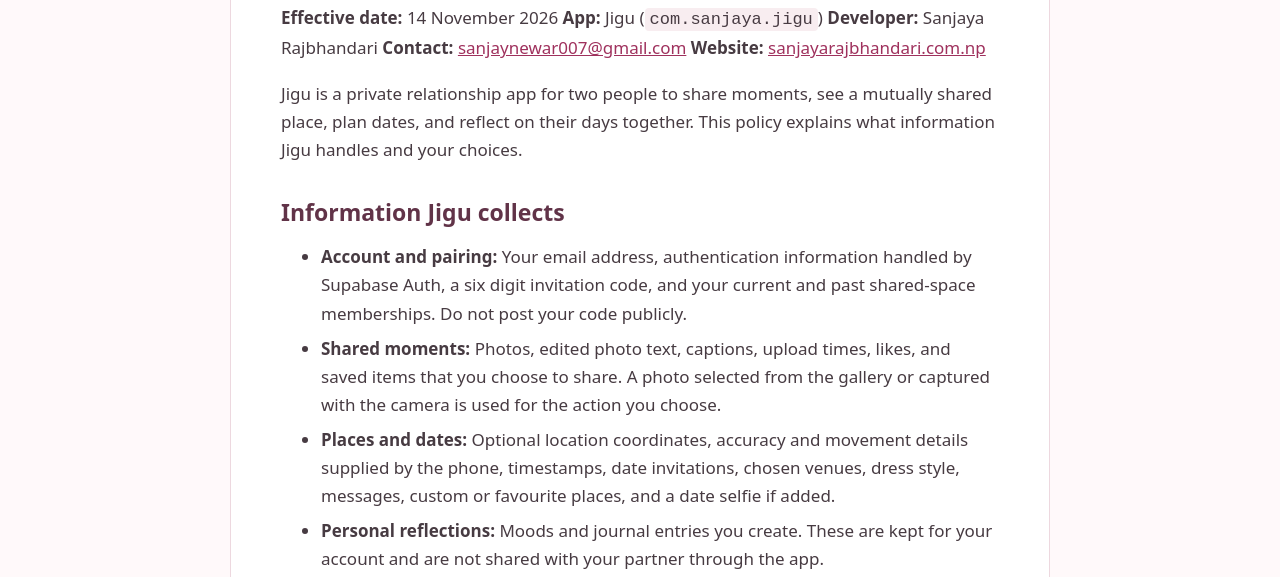
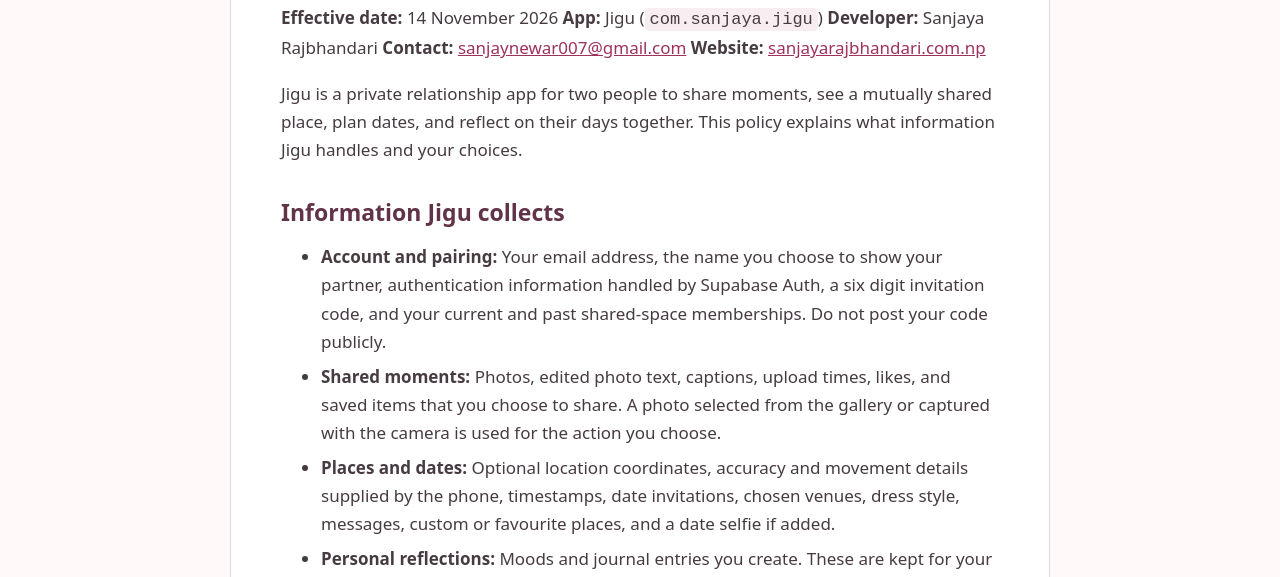
Before and after one commit to SanjayNewar7/Jigu-, a plain HTML site: page docs/privacy.html in a window 1280 px wide. Shown: the part 208-785 px from the top of the page. Drawn offline with Linux system fonts and the light colour scheme.

Commit message:
Document profile display names in privacy policy

```diff
--- a/docs/privacy.html
+++ b/docs/privacy.html
@@ -17,7 +17,7 @@ footer{max-width:820px;margin:0 auto 40px;padding:0 20px;color:#806674;font-size
 <p>Jigu is a private relationship app for two people to share moments, see a mutually shared place, plan dates, and reflect on their days together. This policy explains what information Jigu handles and your choices.</p>
 <h2>Information Jigu collects</h2>
 <ul>
-<li><strong>Account and pairing:</strong> Your email address, authentication information handled by Supabase Auth, a six digit invitation code, and your current and past shared-space memberships. Do not post your code publicly.</li>
+<li><strong>Account and pairing:</strong> Your email address, the name you choose to show your partner, authentication information handled by Supabase Auth, a six digit invitation code, and your current and past shared-space memberships. Do not post your code publicly.</li>
 <li><strong>Shared moments:</strong> Photos, edited photo text, captions, upload times, likes, and saved items that you choose to share. A photo selected from the gallery or captured with the camera is used for the action you choose.</li>
 <li><strong>Places and dates:</strong> Optional location coordinates, accuracy and movement details supplied by the phone, timestamps, date invitations, chosen venues, dress style, messages, custom or favourite places, and a date selfie if added.</li>
 <li><strong>Personal reflections:</strong> Moods and journal entries you create. These are kept for your account and are not shared with your partner through the app.</li>
```
Also changed, not shown: 1 other file.
